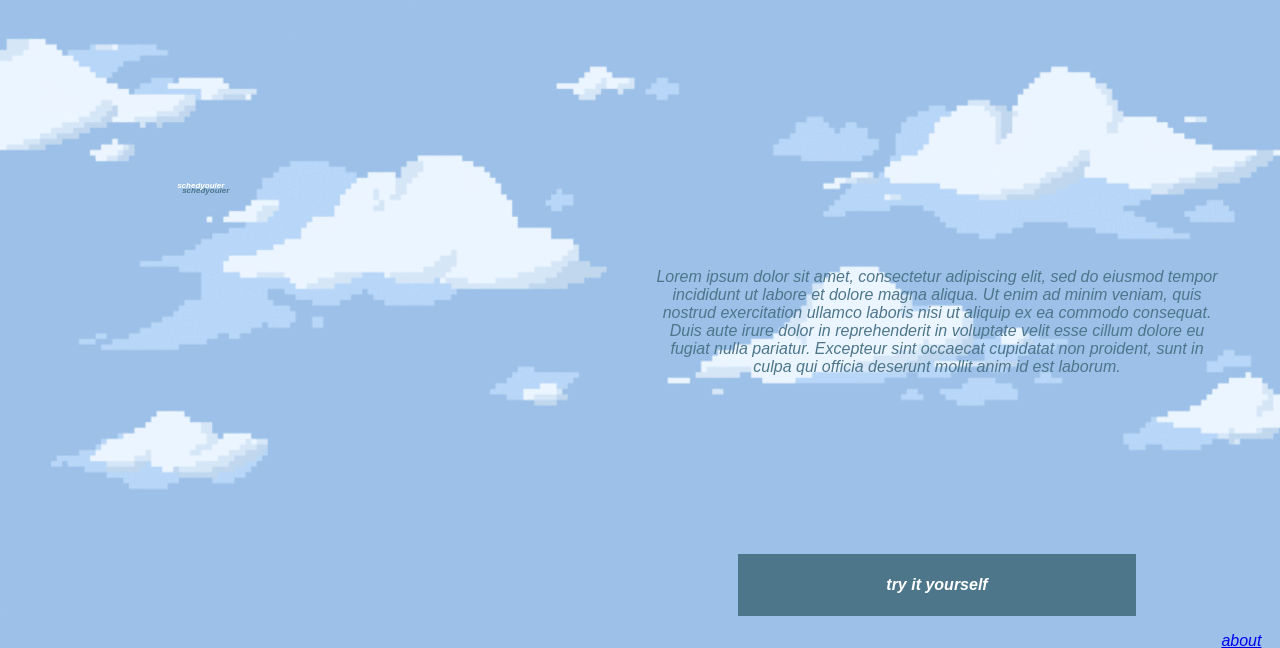
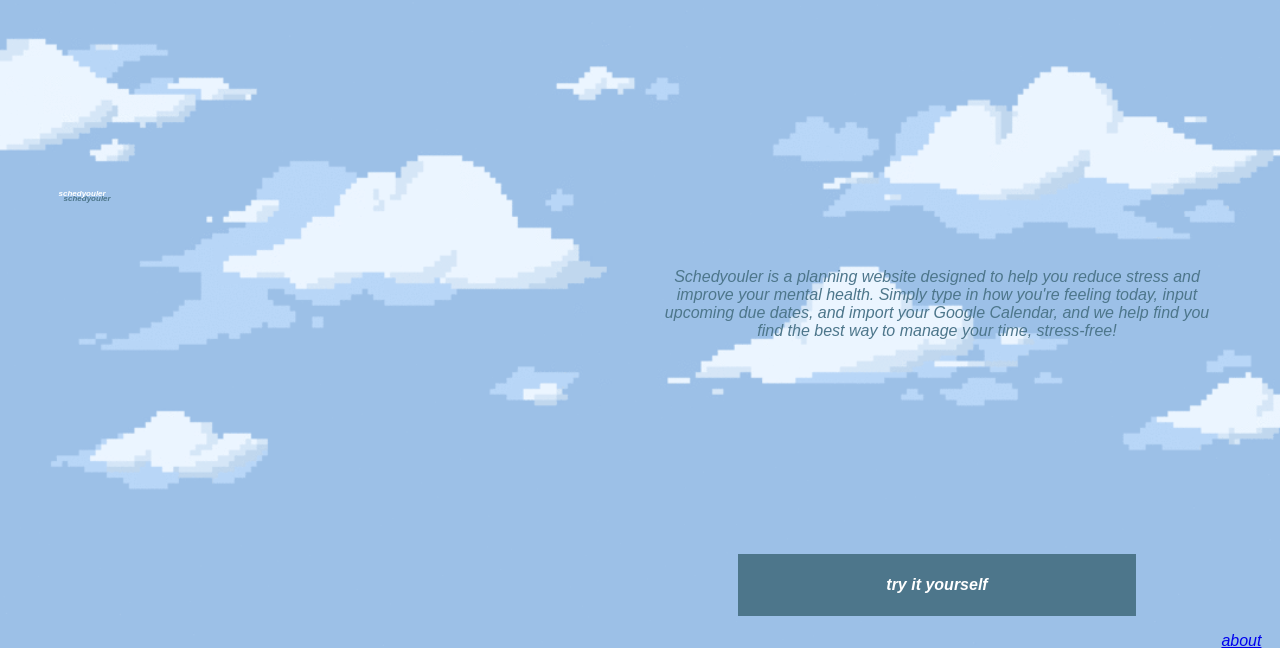
Before and after one commit to derekw23/HackSC, a Flask app: page / in a window 1280 px wide. Shown: the top 648 px of the page. Run offline with Flask 2, Linux system fonts and the light colour scheme.

Commit message:
unmoving

```diff
--- a/flask intro/static/css/styles.css
+++ b/flask intro/static/css/styles.css
@@ -57,7 +57,7 @@ button:hover {
 
 .title {
     grid-area: title;
-    text-align: center;
+    vertical-align: bottom;
     color: #ffffff;
     font-weight: bold;
     font-style: italic;
--- a/flask intro/templates/HackSCHomePage.html
+++ b/flask intro/templates/HackSCHomePage.html
@@ -12,8 +12,8 @@
 
 <body>
   <div class="main">
-    <div class="title">schedyouler</div>
-    <div class="text"><p>Lorem ipsum dolor sit amet, consectetur adipiscing elit, sed do eiusmod tempor incididunt ut labore et dolore magna aliqua. Ut enim ad minim veniam, quis nostrud exercitation ullamco laboris nisi ut aliquip ex ea commodo consequat. Duis aute irure dolor in reprehenderit in voluptate velit esse cillum dolore eu fugiat nulla pariatur. Excepteur sint occaecat cupidatat non proident, sunt in culpa qui officia deserunt mollit anim id est laborum.</p></div>
+    <div class="title"><p>schedyouler</p></div>
+    <div class="text"><p>Schedyouler is a planning website designed to help you reduce stress and improve your mental health. Simply type in how you're feeling today, input upcoming due dates, and import your Google Calendar, and we help find you find the best way to manage your time, stress-free!</p></div>
     <div class="link"><a href="inputs"><button type="button">try it yourself</button></a></div>
     <div class="extra"><a id="about" href="about">about</a>
     <a id="home" href="HackSCHomePage">home</a></div>
```
